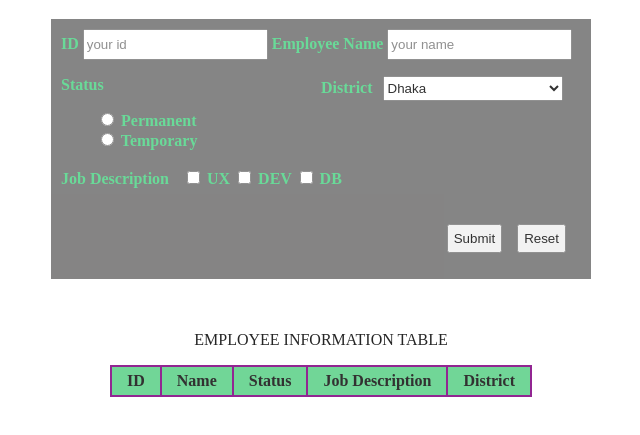
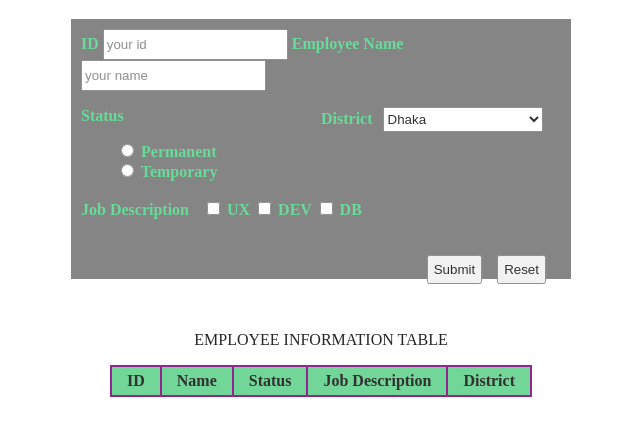
Before and after one commit to sagor1155/javascript_fundamentals, a plain HTML site: page employee_form/index.html in a window 1280 px wide. Shown: the part 61-496 px from the top of the page, without its empty margins (319-959 px from the left). Drawn offline with Linux system fonts and the light colour scheme.

Commit message:
form size adjusted

```diff
--- a/employee_form/form_style.css
+++ b/employee_form/form_style.css
@@ -5,13 +5,13 @@ h1{
 }
 
 form{
-    opacity: 0.8;
     font-size: medium;
     font-weight: bold;
     color: rgb(68, 209, 127);
     background-color: rgba(34, 32, 32, 0.686);
+    opacity: 0.8;
     height: 240px;
-    width: 520px;
+    width: 480px;
     padding: 10px;
     margin: 0 auto;
     display: block;
@@ -28,7 +28,7 @@ form{
 
 select{
     margin-left: 6px;
-    width: 180px;
+    width: 160px;
     height: 25px;
 }
 
```
